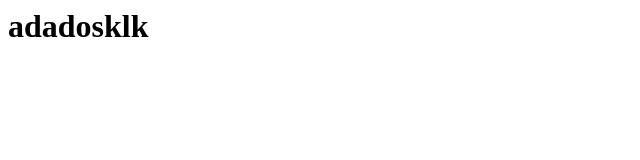
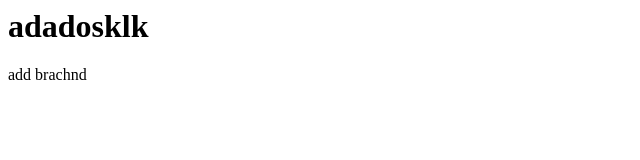
Before and after one commit to PhuHoang1/Start-a-new-project, a plain HTML site: page index.html in a window 1280 px wide. Shown: the full height of the page, 0-640 px from the left. Drawn offline with Linux system fonts and the light colour scheme.

Commit message:
Update index.html
add brech

```diff
--- a/index.html
+++ b/index.html
@@ -1 +1,2 @@
 <h1>adadosklk</h1>
+<p>add brachnd</p>
```
